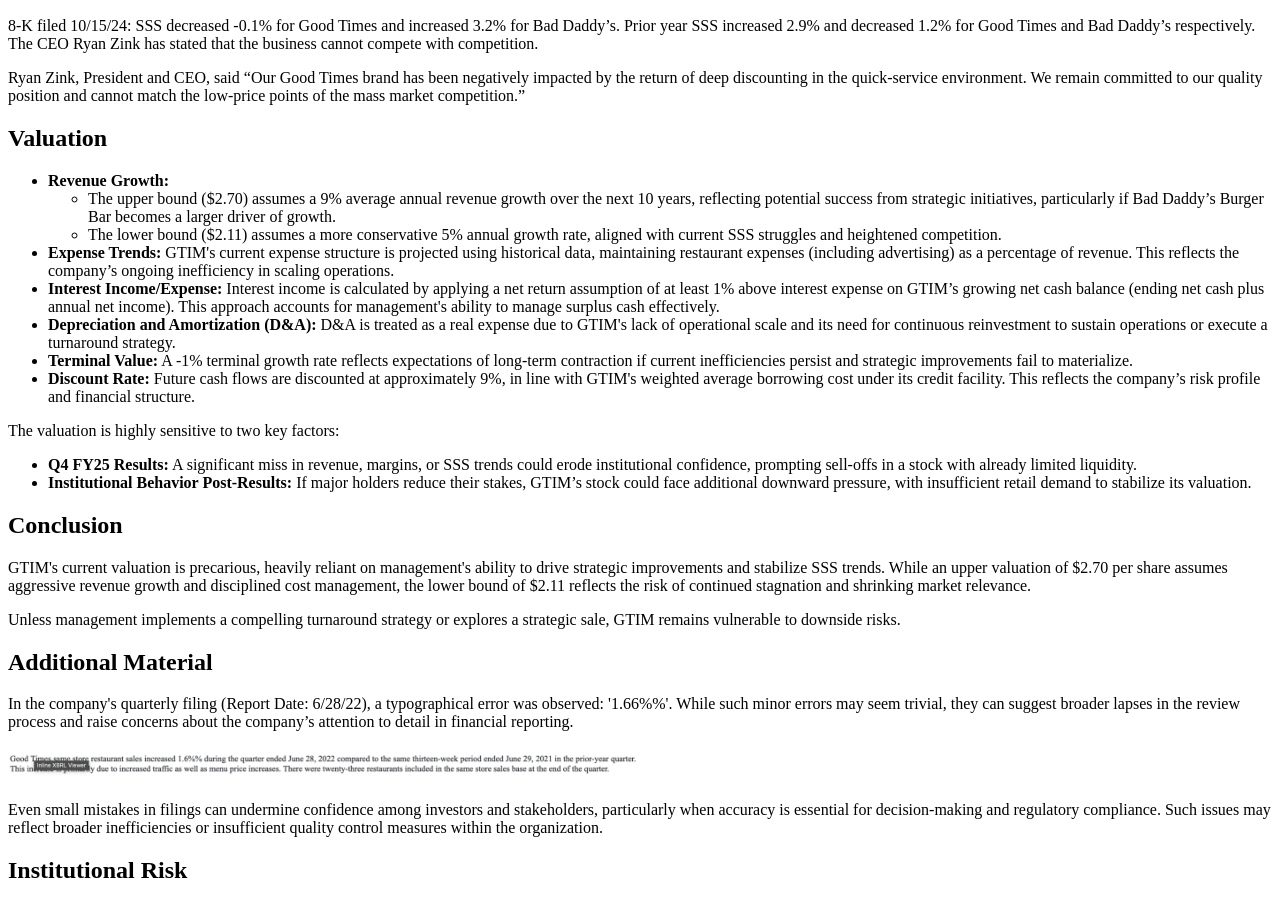
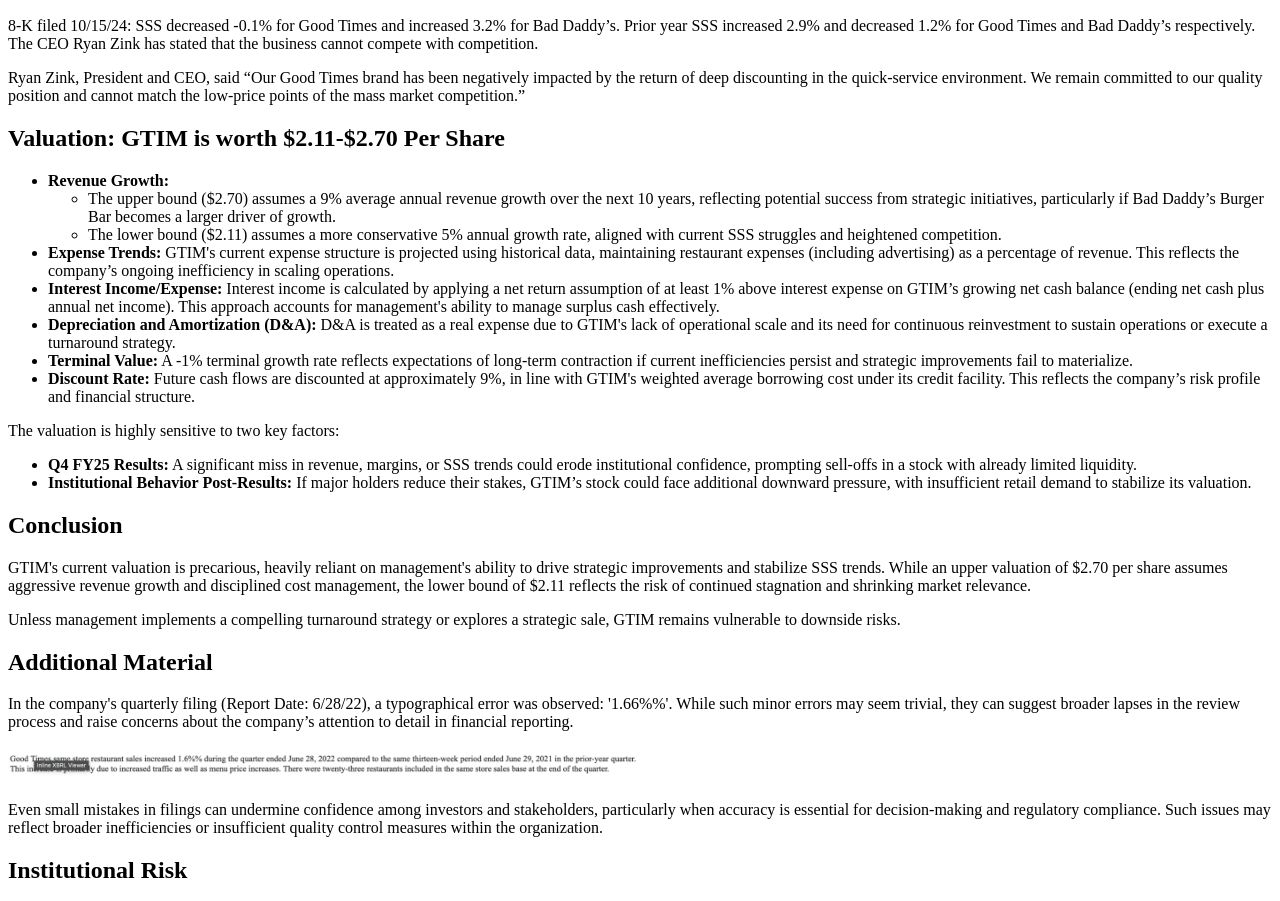
Before and after one commit to jameelbrannon/er, a plain HTML site: page GTIM-2024-11-22.html in a window 1280 px wide. Shown: the part 3546-4447 px from the top of the page. Drawn offline with Linux system fonts and the light colour scheme.

Commit message:
Update GTIM-2024-11-22.html

```diff
--- a/GTIM-2024-11-22.html
+++ b/GTIM-2024-11-22.html
@@ -69,7 +69,7 @@
     <p>8-K filed 10/15/24: SSS decreased -0.1% for Good Times and increased 3.2% for Bad Daddy’s. Prior year SSS increased 2.9% and decreased 1.2% for Good Times and Bad Daddy’s respectively. The CEO Ryan Zink has stated that the business cannot compete with competition.</p>
     <p>Ryan Zink, President and CEO, said “Our Good Times brand has been negatively impacted by the return of deep discounting in the quick-service environment. We remain committed to our quality position and cannot match the low-price points of the mass market competition.”</p>
 
-    <h2>Valuation</h2>
+    <h2>Valuation: GTIM is worth $2.11-$2.70 Per Share</h2>
     <ul>
         <li><strong>Revenue Growth:</strong>
             <ul>
```
